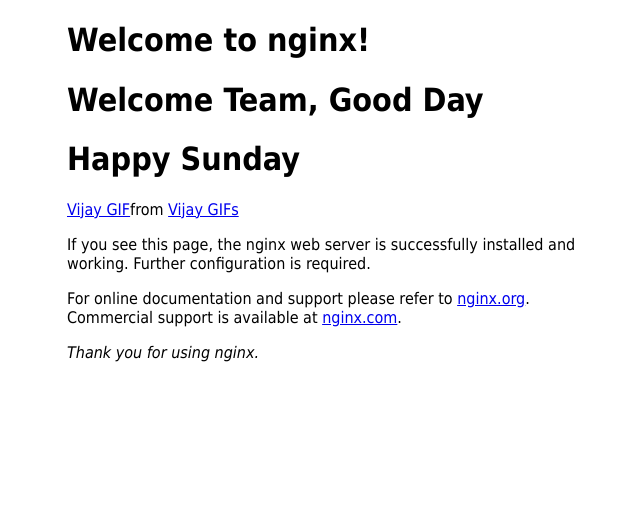
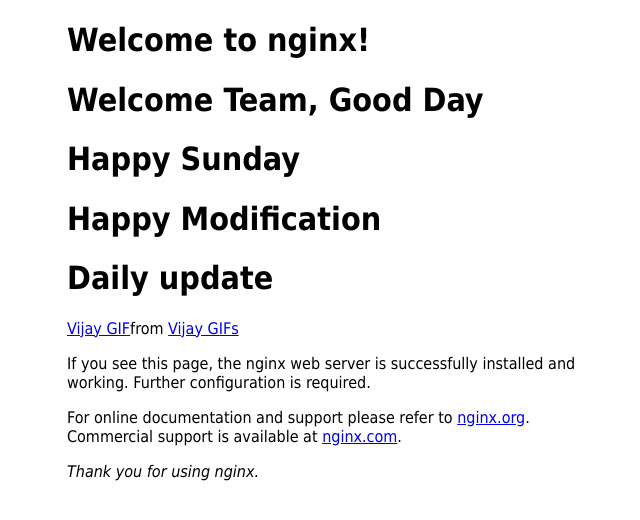
Before and after one commit to mpbalajimca/Project-B-Public, a plain HTML site: page index.html in a window 1280 px wide. Shown: the whole page, without its empty margins (293-933 px from the left). Drawn offline with Linux system fonts and the light colour scheme; a script that the page names is missing.

Commit message:
restore index file

```diff
--- a/index.html
+++ b/index.html
@@ -1,7 +1,7 @@
 <!DOCTYPE html>
 <html>
 <head>
-<title>Welcome to Bala's nginx!</title>
+<title>Welcome to Bala's nginx! details</title>
 <style>
 html { color-scheme: light dark; }
 body { width: 35em; margin: 0 auto;
@@ -13,6 +13,9 @@
 <h1> Welcome Team, Good Day </h1>
 
 <h1> Happy Sunday </h1>
+<h1> Happy Modification </h1>
+
+<h1> Daily update </h1>
 
 <div class="tenor-gif-embed" data-postid="5730771" data-share-method="host" data-aspect-ratio="1.63" data-width="100%"><a href="https://tenor.com/view/vijay-gif-5730771">Vijay GIF</a>from <a href="https://tenor.com/search/vijay-gifs">Vijay GIFs</a></div> <script type="text/javascript" async src="https://tenor.com/embed.js"></script>
 
```
